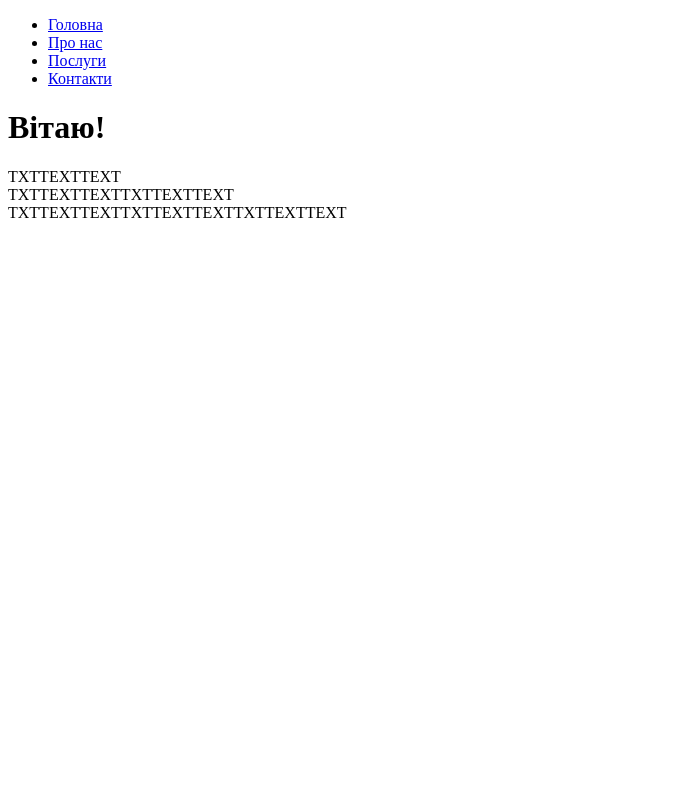
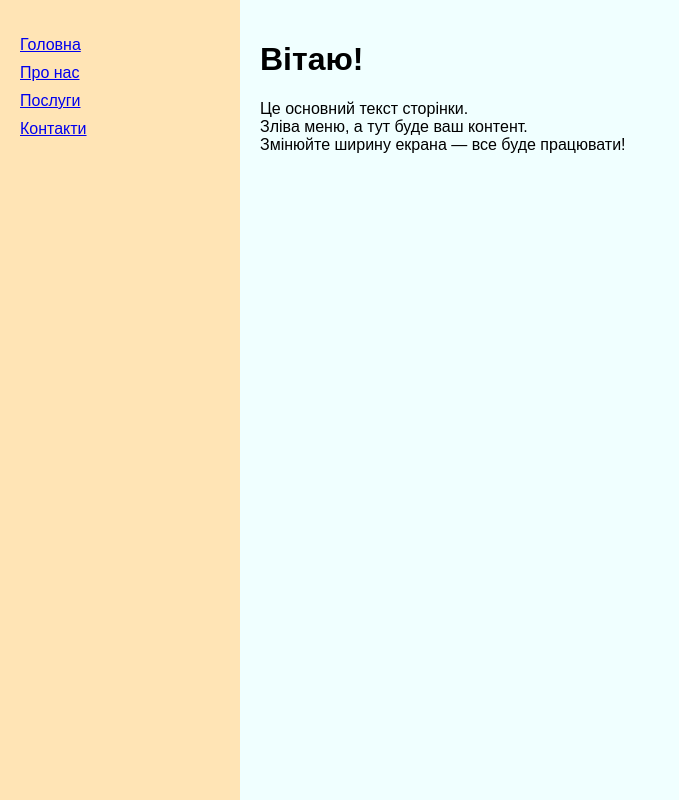
Before and after one commit to 41cha/INTITA-Web-Programing, a plain HTML site: page HW4/index.html in a window 1280 px wide. Shown: the whole page, without its empty margins (0-679 px from the left). Drawn offline with Linux system fonts and the light colour scheme.

Commit message:
add homework4

```diff
--- a/HW4/index.html
+++ b/HW4/index.html
@@ -4,7 +4,51 @@
 <head>
     <meta charset="UTF-8">
     <meta name="viewport" content="width=device-width, initial-scale=1.0">
-    <title>Дві колонки</title>
+    <title>Дві колонки з меню</title>
+    <style>
+        body {
+            margin: 0;
+            font-family: sans-serif;
+        }
+
+        .container {
+            display: flex;
+            flex-direction: row;
+            min-height: 100vh;
+        }
+
+        .menu {
+            background: #ffe4b5;
+            width: 200px;
+            flex-shrink: 0;
+            padding: 20px;
+        }
+
+        .menu ul {
+            list-style: none;
+            padding: 0;
+        }
+
+        .menu li {
+            margin-bottom: 10px;
+        }
+
+        .content {
+            background: #f0ffff;
+            flex: 1;
+            padding: 20px;
+        }
+
+        @media (max-width: 600px) {
+            .container {
+                flex-direction: column;
+            }
+
+            .menu {
+                width: 100%;
+            }
+        }
+    </style>
 </head>
 
 <body>
@@ -19,9 +63,9 @@
         </nav>
         <main class="content">
             <h1>Вітаю!</h1>
-            <p>TXTTEXTTEXT<br>
-                TXTTEXTTEXTTXTTEXTTEXT<br>
-                TXTTEXTTEXTTXTTEXTTEXTTXTTEXTTEXT</p>
+            <p>Це основний текст сторінки.<br>
+                Зліва меню, а тут буде ваш контент.<br>
+                Змінюйте ширину екрана — все буде працювати!</p>
         </main>
     </div>
 </body>
--- a/HW4/style.css
+++ /dev/null
@@ -1,42 +0,0 @@
-body {
-    margin: 0;
-    font-family: sans-serif;
-}
-
-.container {
-    display: flex;
-    flex-direction: row;
-    min-height: 100vh;
-}
-
-.menu {
-    background: #ffe4b5;
-    width: 200px;
-    flex-shrink: 0;
-    padding: 20px;
-}
-
-.menu ul {
-    list-style: none;
-    padding: 0;
-}
-
-.menu li {
-    margin-bottom: 10px;
-}
-
-.content {
-    background: #f0ffff;
-    flex: 1;
-    padding: 20px;
-}
-
-@media (max-width: 600px) {
-    .container {
-        flex-direction: column;
-    }
-
-    .menu {
-        width: 100%;
-    }
-}
```
